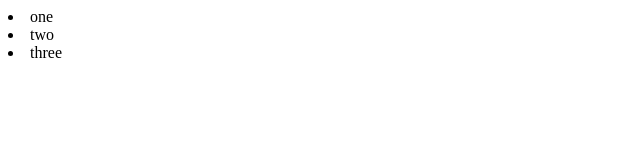
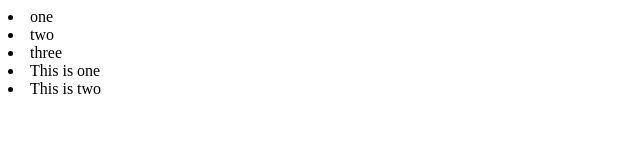
Before and after one commit to graphichat/gitTutorial, a plain HTML site: page index.html in a window 1280 px wide. Shown: the whole page, without its empty margins (0-640 px from the left). Drawn offline with Linux system fonts and the light colour scheme.

Commit message:
added <main> code to the html

```diff
--- a/index.html
+++ b/index.html
@@ -10,5 +10,13 @@
       <li class="strong">two</li>
       <li class="strong">three</li>
     </ui>
+    <main>
+        <div class="container">
+          <ui>
+            <li>This is one</li>
+            <li>This is two</li>
+          </ui>
+        </div>
+    </main>
   </body>
 </html>
```
